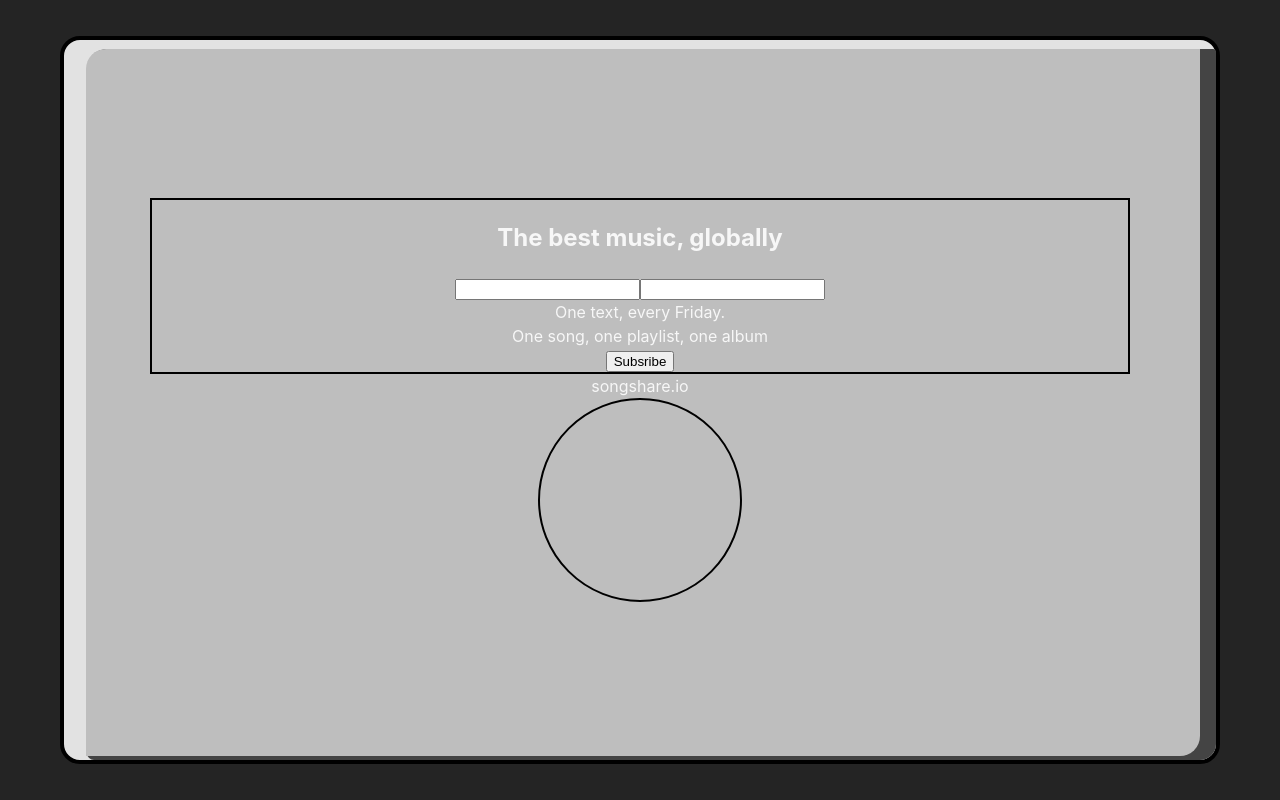
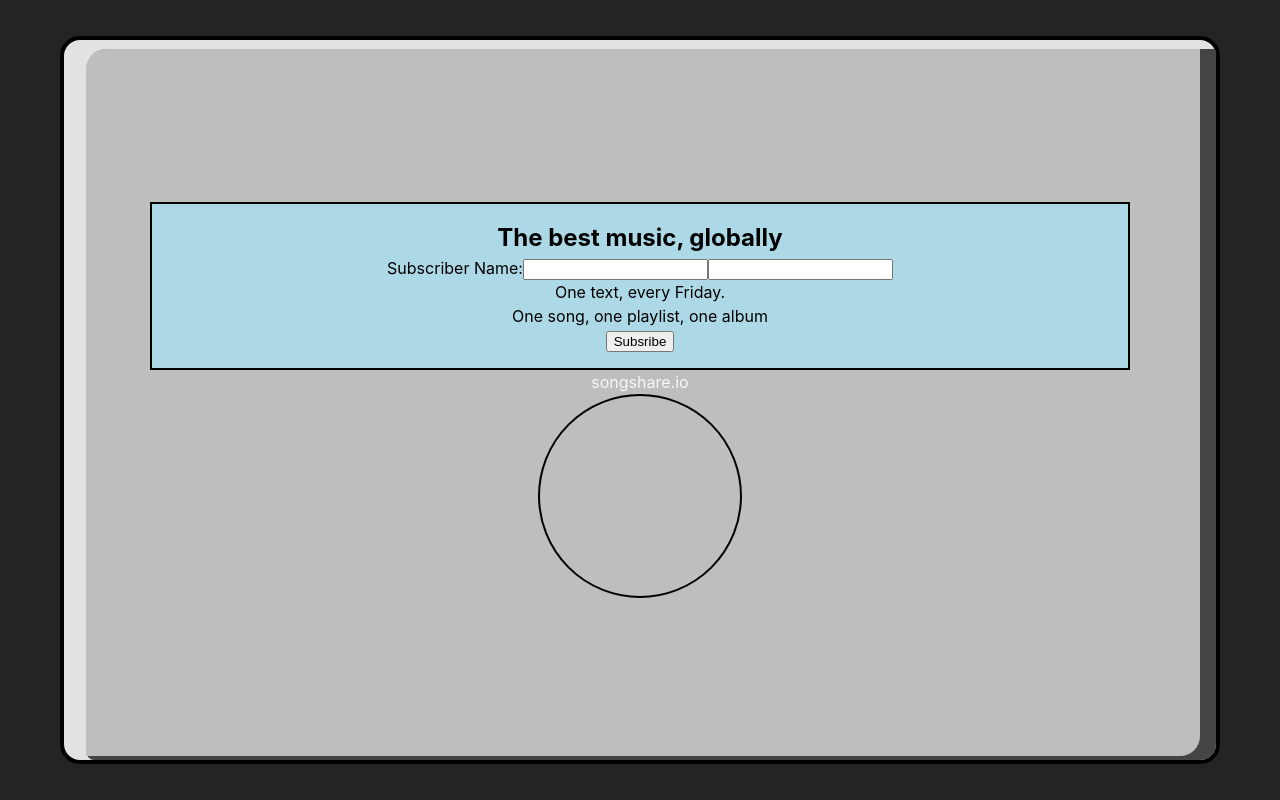
Before and after one commit to Serrin-Sage/music_app, a React (Vite) app in the folder music_app/: page / in a window 1280 px wide. Built offline with nearby package versions, Linux system fonts and the light colour scheme.

Commit message:
adding styling to ipod screen, making a screen on transition

```diff
--- a/music_app/src/components/Screen.jsx
+++ b/music_app/src/components/Screen.jsx
@@ -1,11 +1,25 @@
+import { useEffect, useState } from "react"
+
 const Screen = () => {
+
+  const [screenActive, setScreenActive] = useState(false)
+
+  useEffect(() => {
+    setTimeout(() => {
+      setScreenActive(true)
+    }, 1000)
+  }, [])
   return (
     <div className="screen-container">
-      <div className="screen-content">
+      <div className={screenActive ? "screen-content" : "screen-off"}>
+        <div className={screenActive ? "inner-screen-content" : "display-off"} >
           <h2>The best music, globally</h2>
           <div className="subscriber-form">
             <form>
+              <label className="name-label">
+                Subscriber Name:
                 <input type="text"></input>
+              </label>
               <input type="text"></input>
             </form>
           </div>
@@ -15,6 +29,7 @@ const Screen = () => {
           </div>
           <button>Subsribe</button>
         </div>
+      </div>
       <div className='app-title'>songshare.io</div>
     </div>
   )
--- a/music_app/src/stylesheets/ipodstyle.scss
+++ b/music_app/src/stylesheets/ipodstyle.scss
@@ -42,8 +42,46 @@
     font-size: 16px;
     .screen-content {
         border: 2px solid black;
+        color: black;
+        background-color: lightblue;
+        .inner-screen-content {
+            padding: 1rem;
+            transition: 0.1s;
+            h2 {
+                margin: 0;
+            }
+        }
+        .display-off {
+            opacity: 0;
+            padding: 1rem;
+            h2 {
+                margin: 0;
+            }
+        }
+    }
+    .screen-off{
+        border: 2px solid black;
+        color: black;
+        background-color: rgb(0, 0, 0);
+        .inner-screen-content {
+            padding: 1rem;
+            transition: 0.1s;
+            h2 {
+                margin: 0;
+            }
+        }
+        .display-off {
+            opacity: 0;
+            padding: 1rem;
+            h2 {
+                margin: 0;
+            }
+        }
+    }
+}
 
-    }
+.inactive {
+
 }
 
 .circle-container {
```
Lines whose indentation alone changed are shown as unchanged.
